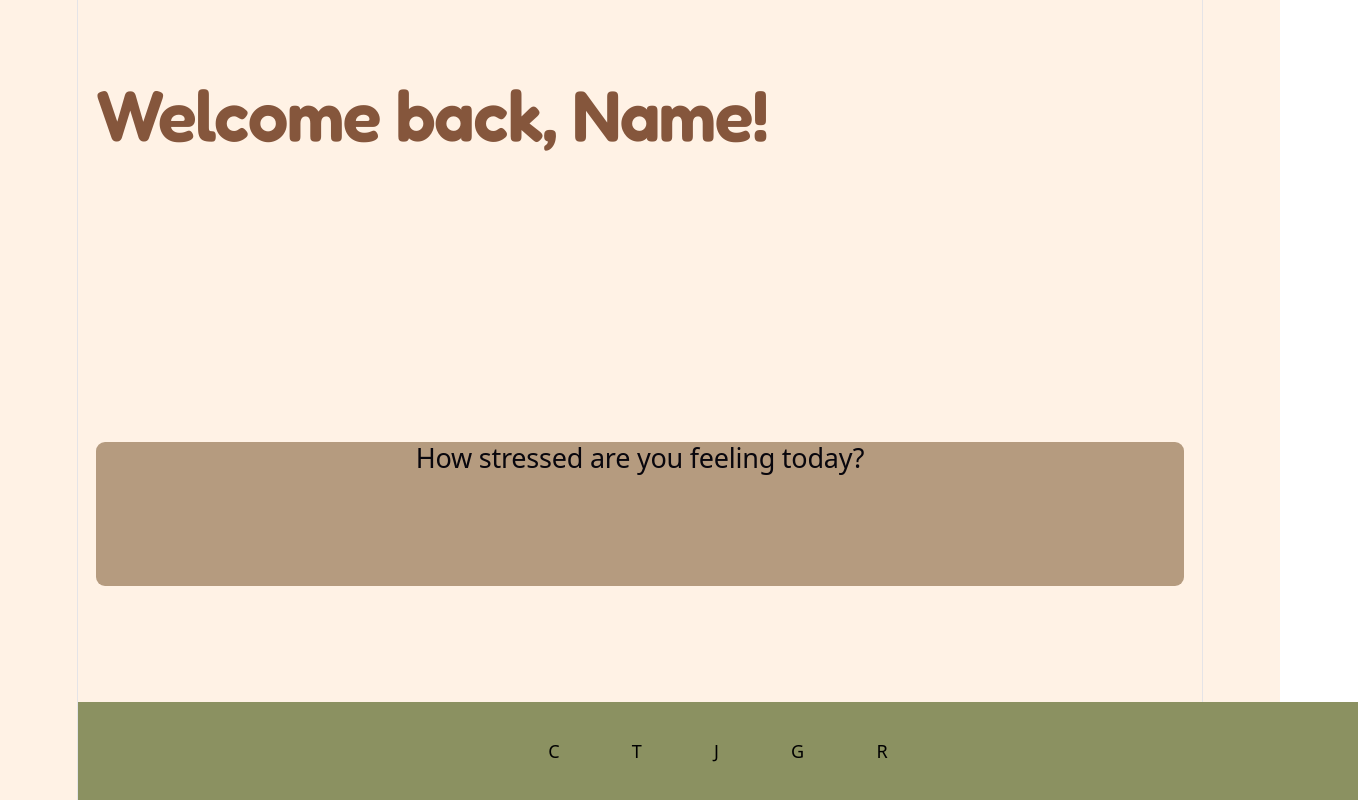
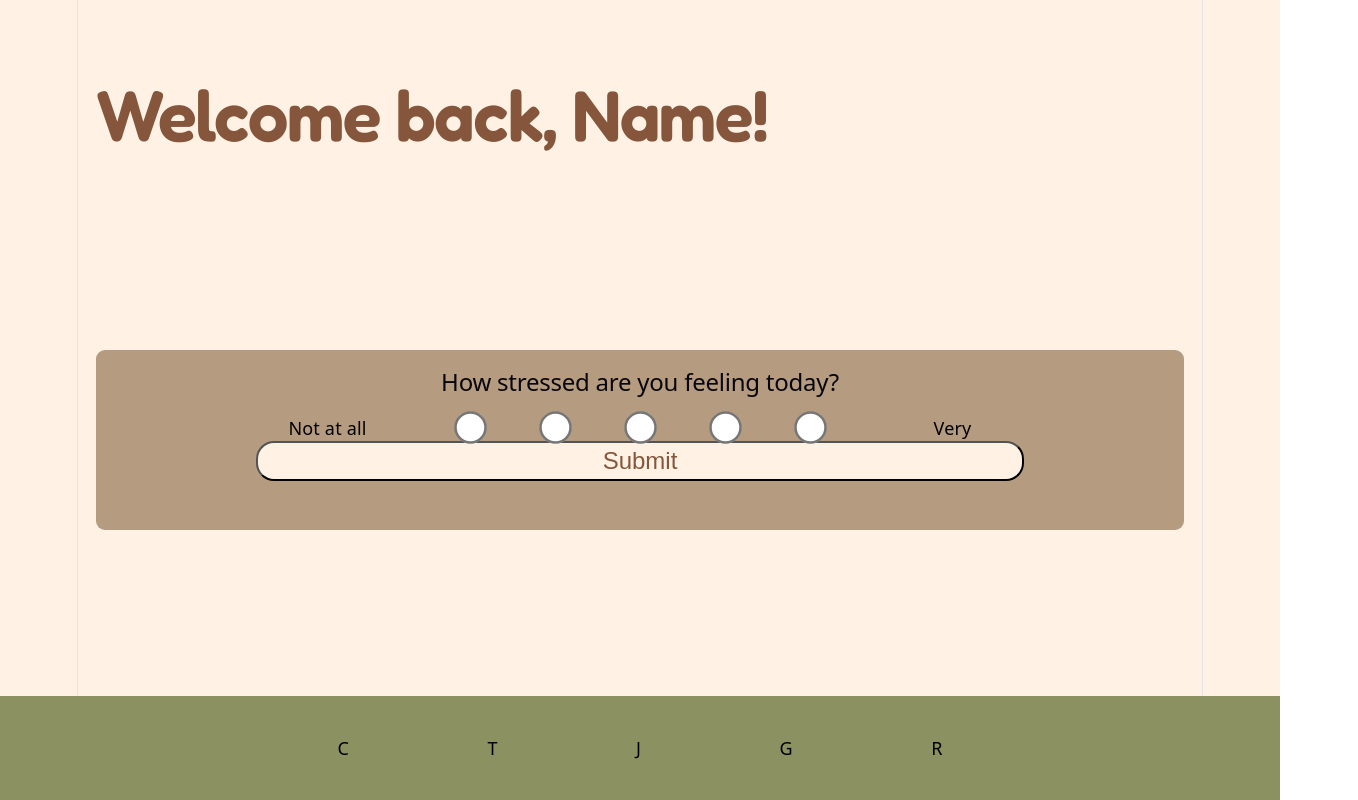
Before and after one commit to EmberCoder/projectuntangle, a React (Vite) app: page /calendar in a window 1280 px wide. Shown: the whole page, 1358 px wide, since content can reach past the window. Built offline with nearby package versions, Linux system fonts and the light colour scheme.

Commit message:
Added radio buttons & submit button to StressQuestion and created the StressPopup for selected values over 3/5

```diff
--- a/src/App.css
+++ b/src/App.css
@@ -26,14 +26,7 @@ h1 {
   margin-top: 4rem;
 }
 
-.StressQuestion {
-  background-color: rgb(181, 155, 127);
-  margin: 1rem;
-  border-radius: 0.5rem;
-  height: 8rem;
-  font-size: 1.5rem;
-}
 
 .Welcome {
-  padding-bottom: 14rem;
+  padding-bottom: 20vh;
 }
--- a/src/App.jsx
+++ b/src/App.jsx
@@ -1,21 +1,33 @@
+import { useState } from 'react';
 import './App.css';
 import NavBar from './components/NavBar/NavBar';
+import StressPopup from './components/StressQuestion/StressPopup';
+import StressQuestion from './components/StressQuestion/StressQuestion';
 
 function App() {
-
+  const [scale, setScale] = useState("");
+  const [showPopup, setShowPopup] = useState(false);
   return (
     <div>
 
       <div className="HomepageContent">
         <h1 className="Welcome">Welcome back, Name!</h1>
-        <h2 className="StressQuestion">How stressed are you feeling today?</h2>
 
-        <NavBar/>
+        { showPopup ? (
+          <StressPopup scale={scale} />
+        ) : (
+          <StressQuestion setScale={setScale} setShowPopup={setShowPopup} scale={scale} />
+        )}
+
+
+
+        <NavBar />
 
       </div>
+
     </div>
 
   );
 }
 
-export default App
+export default App;
--- a/src/components/NavBar/NavBar.css
+++ b/src/components/NavBar/NavBar.css
@@ -12,7 +12,7 @@ li a {
     display: block;
     color: black;
     text-align: center;
-    padding: 1rem 1rem;
+    padding: 1rem;
     text-decoration: none;
 }
 
@@ -23,12 +23,15 @@ li a:hover {
 ul {
     color: rgb(61, 56, 56);
     list-style-type: none;
-    padding: 1rem;
+    padding: clamp(0.5rem, 1.5vw, 1rem);
     display: flex;
     justify-content: center;
-    position: absolute;
-    width: 100vw;
-    gap: 2rem;
+    align-items: center;
+    gap: clamp(1rem, 8vw, 9rem);
     background-color: #8b9161;
-    bottom: 0vh;
+    position: fixed;
+    bottom: 0;
+    left: 0;
+    width: 100%;
+    height: 13%;
 }
--- /dev/null
+++ b/src/components/StressQuestion/StressPopup.css
@@ -0,0 +1,22 @@
+.StressSection {
+    background-color: rgb(181, 155, 127);
+    margin: 1rem;
+    border-radius: 0.5rem;
+    height: 30vh;
+    font-size: 1.5rem;
+    color: black;
+    padding: 1rem;
+}
+
+.OptionButtons {
+    display: flex;
+    align-items: center;
+    justify-content: center;
+    border-radius: 1rem;
+    width: 60vw;
+    height: 5vh;
+    margin: 0 auto;
+    font-size: 3vh;
+    color: rgb(133, 86, 60);
+    background-color: rgb(255, 242, 229);
+}
--- /dev/null
+++ b/src/components/StressQuestion/StressPopup.jsx
@@ -0,0 +1,15 @@
+import './StressPopup.css';
+
+
+const StressPopup = ({ scale }) => {
+    return (
+        <div class="StressSection">
+            <h2>You rated your stress a {scale}/5. Would you like to try...</h2>
+            <button className="OptionButtons">A Breathing Exercise</button> <br />
+            <button className="OptionButtons">Journaling</button> <br />
+            <button className="OptionButtons">A Grounding Exercise</button>
+        </div>
+    );
+};
+
+export default StressPopup;
--- /dev/null
+++ b/src/components/StressQuestion/StressQuestion.css
@@ -0,0 +1,46 @@
+.QuestionText {
+    background-color: rgb(181, 155, 127);
+    margin: 1rem;
+    border-radius: 0.5rem;
+    height: 10rem;
+    font-size: 1.5rem;
+    color: black;
+    padding: 1rem;
+}
+
+.scale {
+    display: flex;
+    align-items: center;
+    justify-content: center;
+    gap: clamp(0.75rem, 6vw, 4rem);
+    margin-top: 1rem;
+}
+
+.scale label {
+    font-size: 1rem;
+    width: 10vw;
+}
+
+.scale input[type="radio"] {
+    transform: scale(2.5);
+    accent-color: #62683F;
+}
+
+@media (max-width: 600px) {
+    .scale input[type="radio"] {
+        transform: scale(2);
+    }
+}
+
+.SubmitButton {
+    display: flex;
+    align-items: center;
+    justify-content: center;
+    border-radius: 1rem;
+    width: 60vw;
+    height: 5vh;
+    margin: 0 auto;
+    font-size: 3vh;
+    color: rgb(133, 86, 60);
+    background-color: rgb(255, 242, 229);
+}
--- /dev/null
+++ b/src/components/StressQuestion/StressQuestion.jsx
@@ -0,0 +1,38 @@
+import './StressQuestion.css';
+
+const StressQuestion = ({setScale, setShowPopup, scale}) => {
+    const onOptionChange = (e) => {
+        setScale(e.target.value);
+    }
+    const handleSubmit = () => {
+        if (Number(scale) >= 3) {
+            setShowPopup(true);
+        }
+    }
+    return (
+        <div className="viewport">
+            <div className="QuestionText">
+                <h2>How stressed are you feeling today?</h2>
+
+                <div className="scale">
+                    <label htmlFor="scale-1">Not at all</label>
+                    <input type="radio" id="scale-1" name="scale" value="1" onChange={onOptionChange}/>
+
+                    <input type="radio" id="scale-2" name="scale" value="2" onChange={onOptionChange}/>
+                    <input type="radio" id="scale-3" name="scale" value="3" onChange={onOptionChange}/>
+                    <input type="radio" id="scale-4" name="scale" value="4" onChange={onOptionChange}/>
+
+                    <input type="radio" id="scale-5" name="scale" value="5" onChange={onOptionChange}/>
+                    <label htmlFor="scale-5">Very</label>
+
+                </div>
+
+            <div className="submit">
+                <button class="SubmitButton" onClick={handleSubmit}>Submit</button>
+            </div>
+            </div>
+        </div>
+    );
+};
+
+export default StressQuestion;
```
